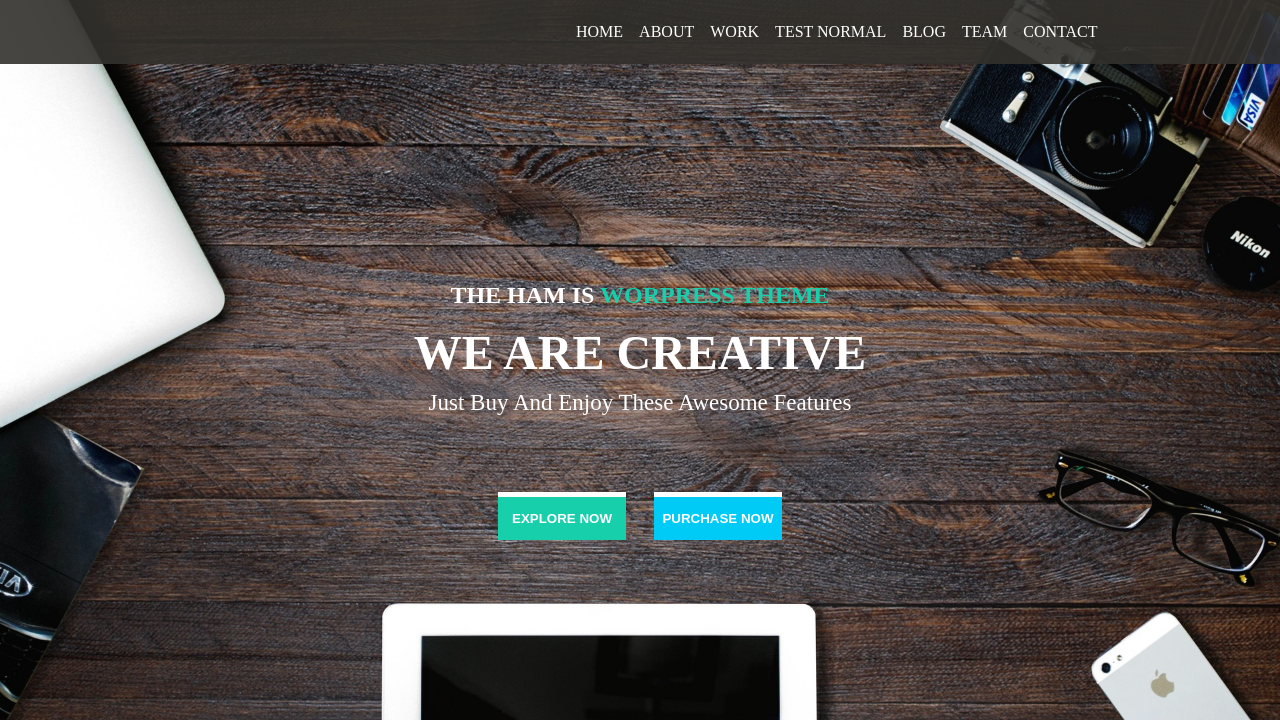
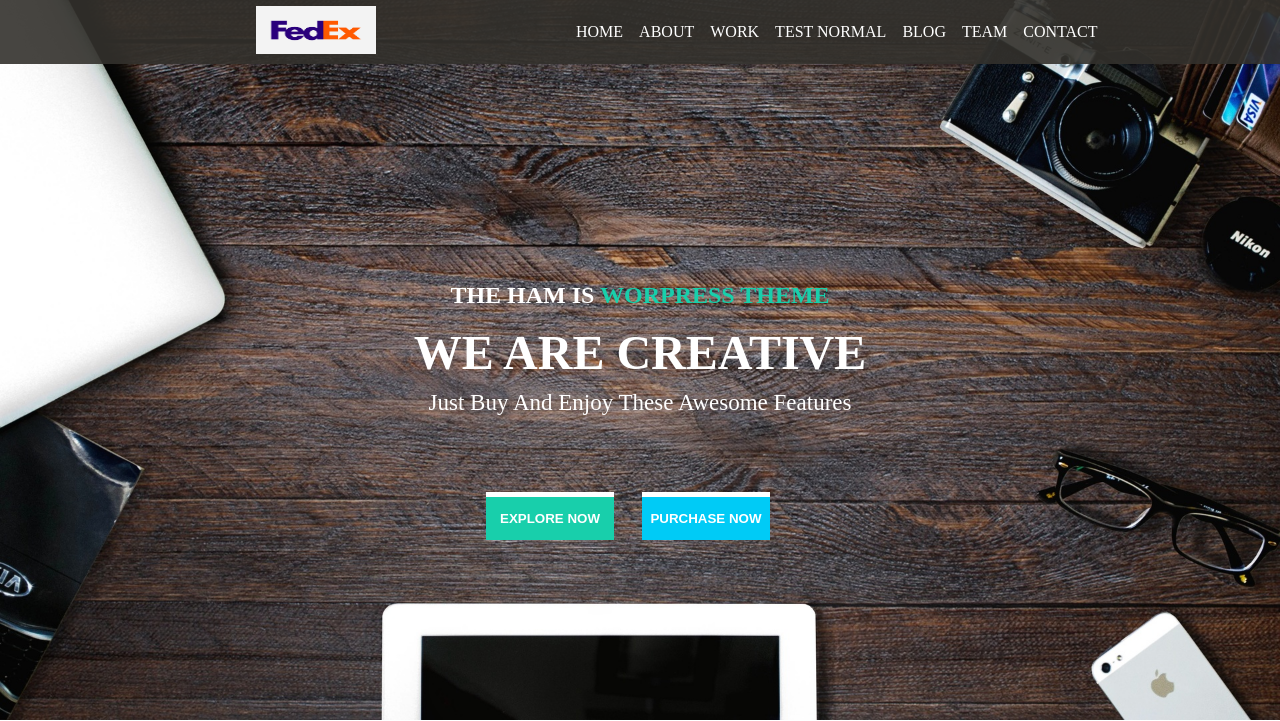
Before and after one commit to gtbv/web-2, a plain HTML site: page index.html in a window 1280 px wide. Shown: the top 721 px of the page. Drawn offline with nearby package versions, Linux system fonts and the light colour scheme; files that its build step writes are made by us from their sources.

Commit message:
[add] logo

```diff
--- a/css/styles.less
+++ b/css/styles.less
@@ -36,7 +36,16 @@ img {
     height: 64px;
     background-color: @color-header;
 
-    .header__logo {}
+    .header__logo_wrapper {
+        width: 25%;
+        margin-top: auto;
+        margin-bottom: auto;
+
+        img {
+            width: 120px;
+            height: 48px;
+        }
+    }
 
     .header__navigation {
         width: 55%;
@@ -108,7 +117,7 @@ img {
             display: block;
             text-align: center;
 
-            .hero__explore {
+            .hero__explore, .hero__purchase {
                 color: @color_text_primary;
                 text-transform: uppercase;
                 width: 128px;
@@ -120,19 +129,13 @@ img {
                 font-weight: bold;
             }
 
-            .hero__explore:hover {
+            .hero__purchase {
+                color: white;
                 background-color: @color_button_purchase;
             }
 
-            .hero__purchase {
-                color: white;
-                text-transform: uppercase;
-                width: 128px;
+            .hero__explore:hover {
                 background-color: @color_button_purchase;
-                border: 0px;
-                height: 48px;
-                border-top: 5px solid white;
-                font-weight: bold;
             }
 
             .hero__purchase:hover {
--- a/index.html
+++ b/index.html
@@ -7,7 +7,10 @@
 
     <body>
         <div class="header">
-            <div class="header__logo"></div>
+            <div class="header__logo_wrapper">
+                <img src="res/logo.jpeg" alt="" class="header__logo">
+            </div>
+
             <div class="header__navigation">
                 <div class="header__navigation_item">HOME</div>
                 <div class="header__navigation_item">ABOUT</div>
```
Also changed, not shown: res/logo.jpeg (added).
